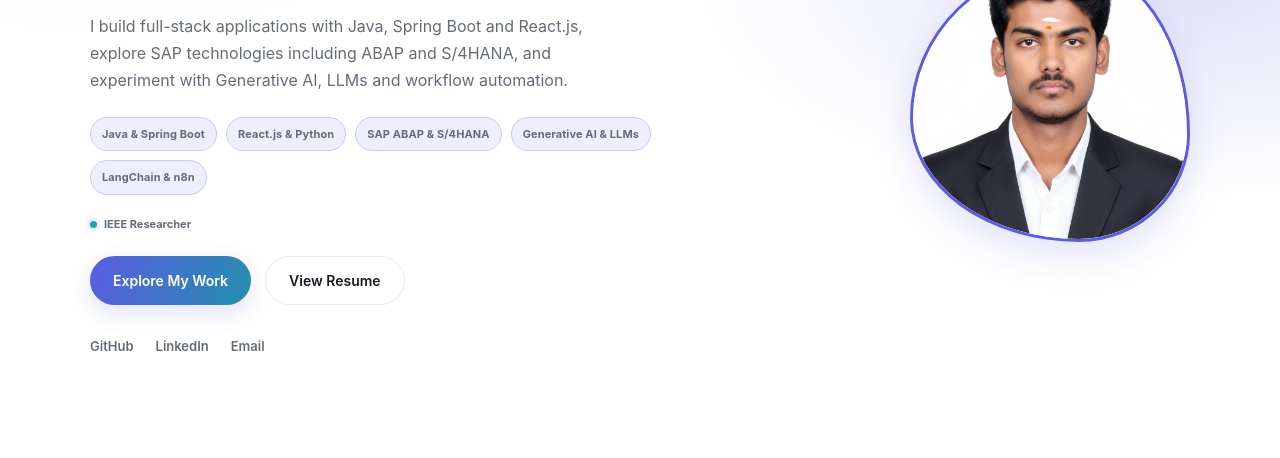
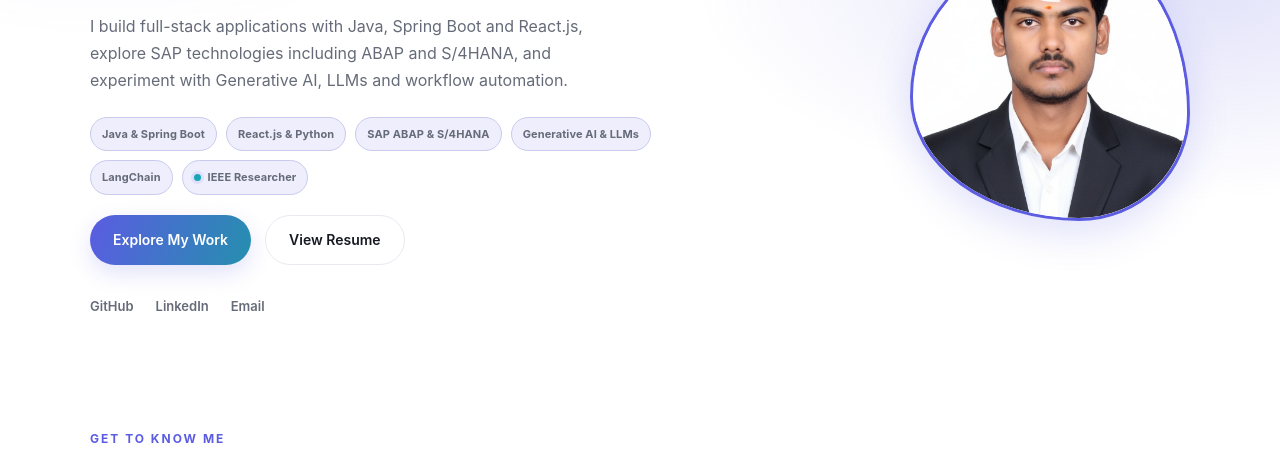
Before and after one commit to Sivasubramani-velusamy/Portfolio, a plain HTML site: page index.html in a window 1280 px wide. Shown: the part 287-745 px from the top of the page. Drawn offline with Linux system fonts and the light colour scheme.

Commit message:
Refine hero highlights with LangChain and IEEE Researcher

```diff
--- a/index.html
+++ b/index.html
@@ -63,10 +63,7 @@
                     <span>React.js &amp; Python</span>
                     <span>SAP ABAP &amp; S/4HANA</span>
                     <span>Generative AI &amp; LLMs</span>
-                    <span>LangChain &amp; n8n</span>
-                </div>
-
-                <div class="hero-highlights">
+                    <span>LangChain</span>
                     <span class="hero-highlight">IEEE Researcher</span>
                 </div>
 
```
